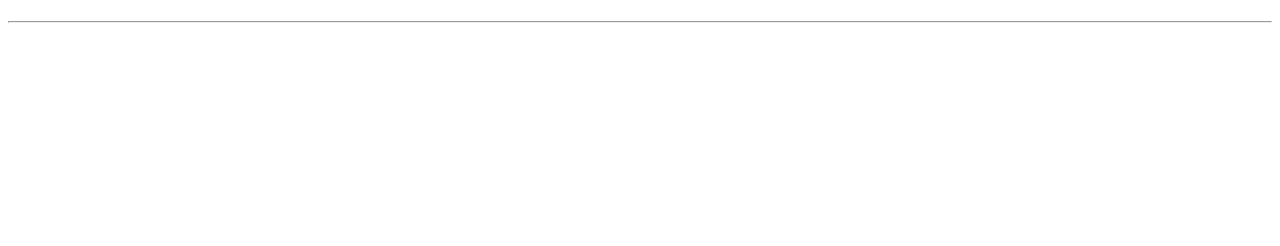
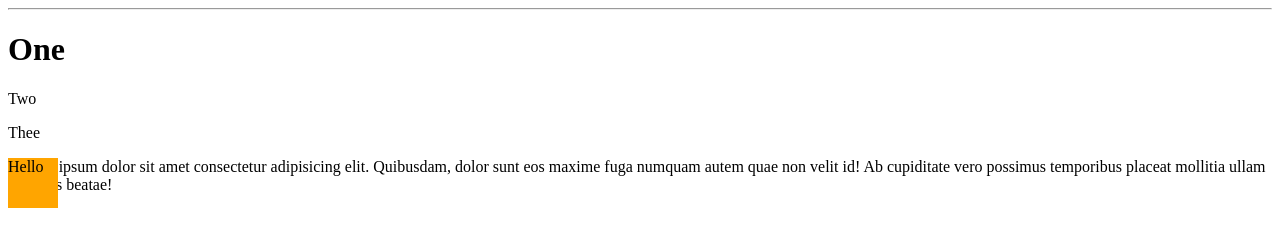
Before and after one commit to space4monkey/html-lesson, a plain HTML site: page lesson_4/index.html in a window 1280 px wide. Drawn offline with Linux system fonts and the light colour scheme.

Commit message:
position: fixed

```diff
--- a/lesson_4/css/style.css
+++ b/lesson_4/css/style.css
@@ -0,0 +1,8 @@
+/* position: static - установленно по умолчанию*/
+/* fixed - элемент всплывает* над страницей*/
+.test {
+  width: 50px;
+  height: 50px;
+  background: orange;
+  position: fixed;
+}
--- a/lesson_4/index.html
+++ b/lesson_4/index.html
@@ -4,13 +4,19 @@
     <meta charset="UTF-8" />
     <meta http-equiv="X-UA-Compatible" content="IE=edge" />
     <meta name="viewport" content="width=device-width, initial-scale=1.0" />
-    <link rel="stylesheet" href="css/style.css">
+    <link rel="stylesheet" href="css/style.css" />
     <title>Lesson 4</title>
   </head>
   <body>
-    <h1>
-<hr>
-<div class="test"></div>
-    </h1>
+    <hr />
+    <h1>Оne</h1>
+    <p>Two</p>
+    <p>Thee</p>
+    <div class="test">Hello</div>
+    <p>
+      Lorem, ipsum dolor sit amet consectetur adipisicing elit. Quibusdam, dolor
+      sunt eos maxime fuga numquam autem quae non velit id! Ab cupiditate vero
+      possimus temporibus placeat mollitia ullam ducimus beatae!
+    </p>
   </body>
 </html>
```
